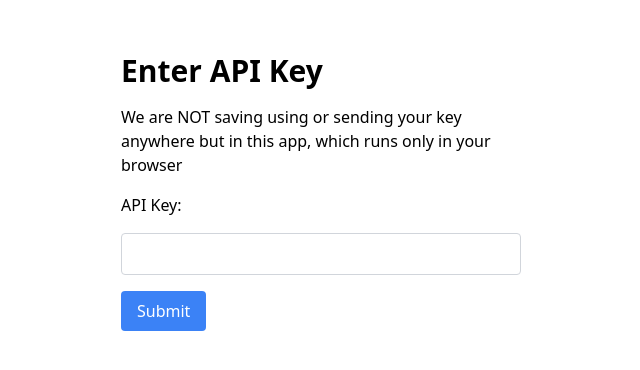
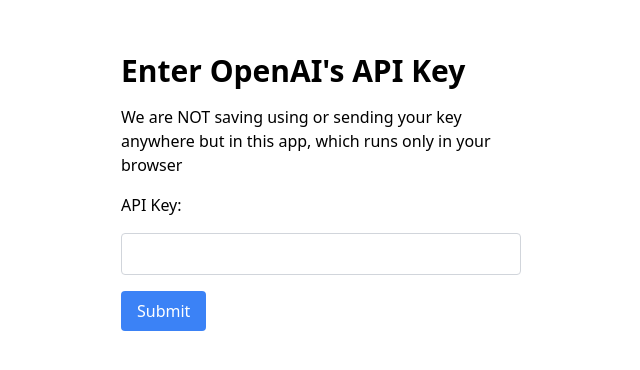
Before and after one commit to tgmf/Sanders-n-Hobbes, a Nuxt app: page / in a window 1280 px wide. Shown: the part 208-578 px from the top of the page, without its empty margins (319-959 px from the left). Built offline with nearby package versions, Linux system fonts and the light colour scheme.

Commit message:
description

```diff
--- a/components/ApiKeyInput.vue
+++ b/components/ApiKeyInput.vue
@@ -5,7 +5,7 @@
   >
     <div class="w-full max-w-md mx-auto p-6">
       <h2 class="text-3xl font-bold mb-4">
-        Enter API Key
+        Enter OpenAI's API Key
       </h2>
       <p class="md:max-w-3/4 lg:max-w:1/4 mb-4">
         We are NOT saving using or sending your key anywhere but in this app, which runs only in your browser
```
